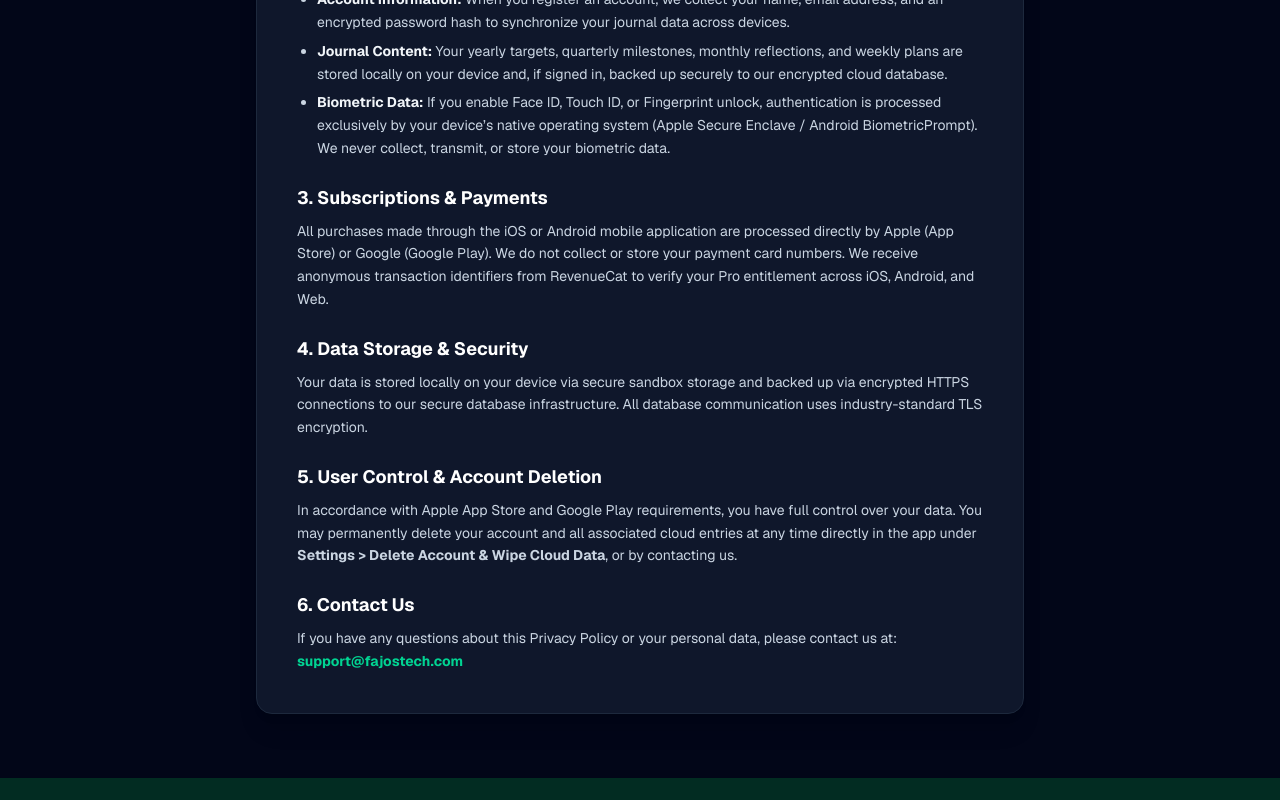
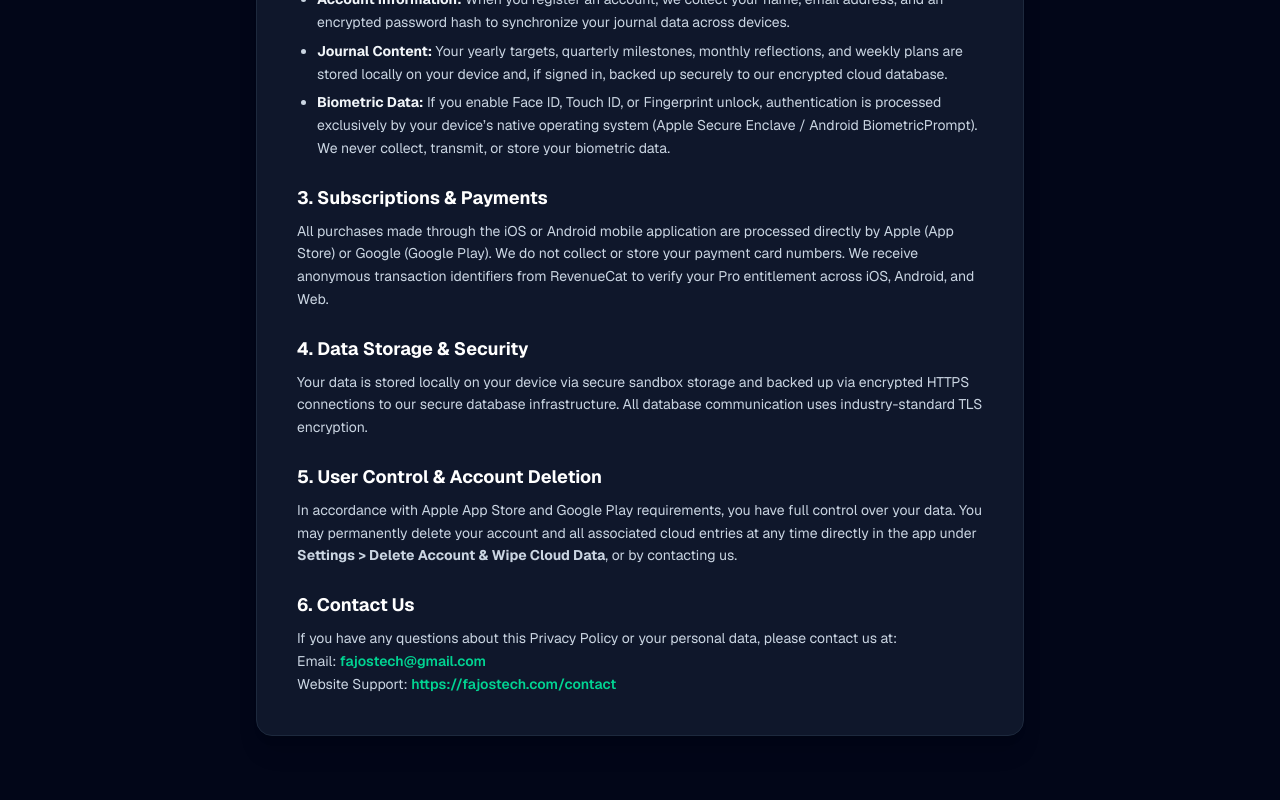
Before and after one commit to fajos/kws2026, a Next.js app: page /privacy in a window 1280 px wide. Shown: the part 434-1234 px from the top of the page. Before the commit the page ends 1212 px from the top, so only its background shows below. Built offline with nearby package versions, Linux system fonts and the light colour scheme.

Commit message:
chore(legal): update support email to fajostech@gmail.com and contact link to https://fajostech.com/contact

```diff
--- a/public/privacy.html
+++ b/public/privacy.html
@@ -164,7 +164,9 @@
       <p>
         If you have questions about this Privacy Policy or your personal data, please contact us at:
         <br>
-        <a href="mailto:support@fajostech.com" class="contact-email">support@fajostech.com</a>
+        Email: <a href="mailto:fajostech@gmail.com" class="contact-email">fajostech@gmail.com</a>
+        <br>
+        Website Support: <a href="https://fajostech.com/contact" target="_blank" rel="noreferrer" class="contact-email">https://fajostech.com/contact</a>
       </p>
     </section>
   </div>
--- a/public/terms.html
+++ b/public/terms.html
@@ -170,7 +170,9 @@
       <p>
         For inquiries regarding these Terms or billing assistance, please contact:
         <br>
-        <a href="mailto:support@fajostech.com" class="legal-link">support@fajostech.com</a>
+        Email: <a href="mailto:fajostech@gmail.com" class="legal-link">fajostech@gmail.com</a>
+        <br>
+        Website Support: <a href="https://fajostech.com/contact" target="_blank" rel="noreferrer" class="legal-link">https://fajostech.com/contact</a>
       </p>
     </section>
   </div>
--- a/src/app/privacy/page.tsx
+++ b/src/app/privacy/page.tsx
@@ -83,7 +83,20 @@ export default function PrivacyPolicyPage() {
             <p>
               If you have any questions about this Privacy Policy or your personal data, please contact us at:
               <br />
-              <strong className="text-emerald-400">support@fajostech.com</strong>
+              Email:{" "}
+              <a href="mailto:fajostech@gmail.com" className="text-emerald-400 hover:underline font-semibold">
+                fajostech@gmail.com
+              </a>
+              <br />
+              Website Support:{" "}
+              <a
+                href="https://fajostech.com/contact"
+                target="_blank"
+                rel="noreferrer"
+                className="text-emerald-400 hover:underline font-semibold"
+              >
+                https://fajostech.com/contact
+              </a>
             </p>
           </section>
         </div>
--- a/src/app/terms/page.tsx
+++ b/src/app/terms/page.tsx
@@ -101,7 +101,20 @@ export default function TermsOfUsePage() {
             <p>
               For inquiries regarding these Terms or billing assistance, please contact:
               <br />
-              <strong className="text-emerald-400">support@fajostech.com</strong>
+              Email:{" "}
+              <a href="mailto:fajostech@gmail.com" className="text-emerald-400 hover:underline font-semibold">
+                fajostech@gmail.com
+              </a>
+              <br />
+              Website Support:{" "}
+              <a
+                href="https://fajostech.com/contact"
+                target="_blank"
+                rel="noreferrer"
+                className="text-emerald-400 hover:underline font-semibold"
+              >
+                https://fajostech.com/contact
+              </a>
             </p>
           </section>
         </div>
```
